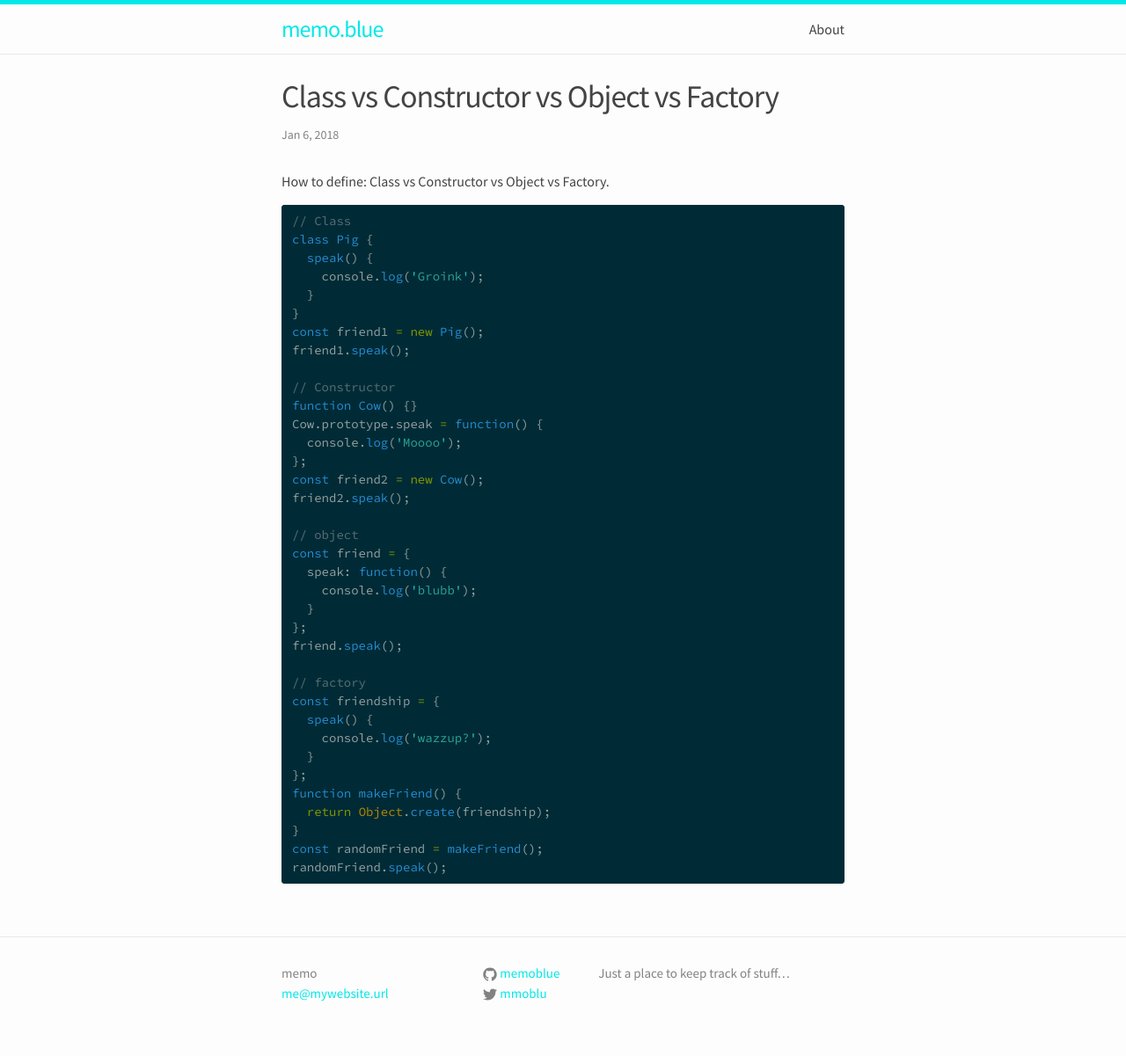
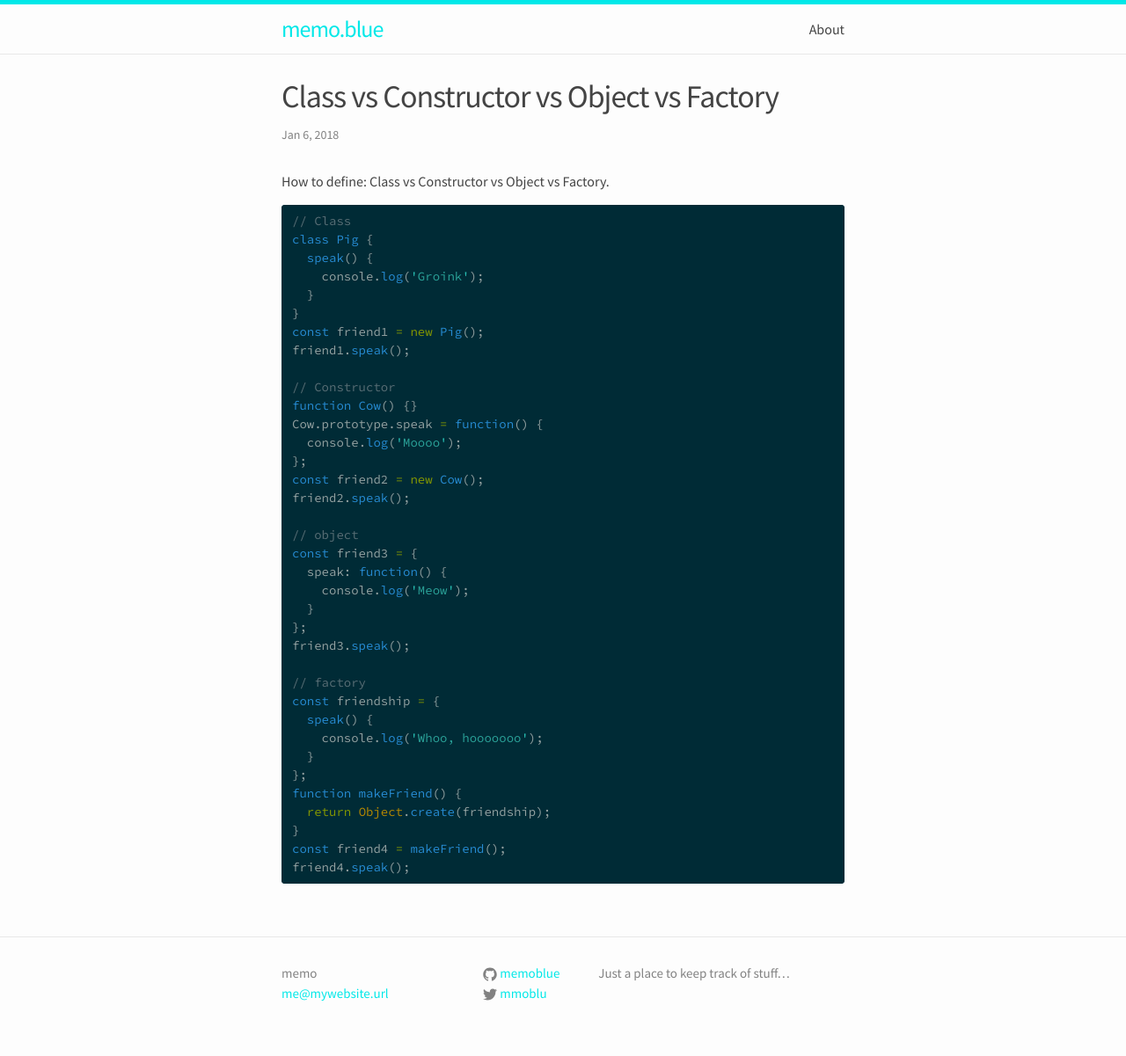
Before and after one commit to memoblue/memoblue.github.io, a Jekyll site: the page built from _posts/2018-01-06-Class-Constructor-Object-Factory.md, in a window 1280 px wide. Shown: the whole page at 88% size. Built offline with Jekyll 4.4.1, drawn with Linux system fonts in a browser that asks for light colours.

Commit message:
make sound effects and friend names more consistent

````diff
--- a/_posts/2018-01-06-Class-Constructor-Object-Factory.md
+++ b/_posts/2018-01-06-Class-Constructor-Object-Factory.md
@@ -26,22 +26,22 @@ const friend2 = new Cow();
 friend2.speak();
 
 // object
-const friend = {
+const friend3 = {
   speak: function() {
-    console.log('blubb');
+    console.log('Meow');
   }
 };
-friend.speak();
+friend3.speak();
 
 // factory
 const friendship = {
   speak() {
-    console.log('wazzup?');
+    console.log('Whoo, hooooooo');
   }
 };
 function makeFriend() {
   return Object.create(friendship);
 }
-const randomFriend = makeFriend();
-randomFriend.speak();
+const friend4 = makeFriend();
+friend4.speak();
 ```
````
